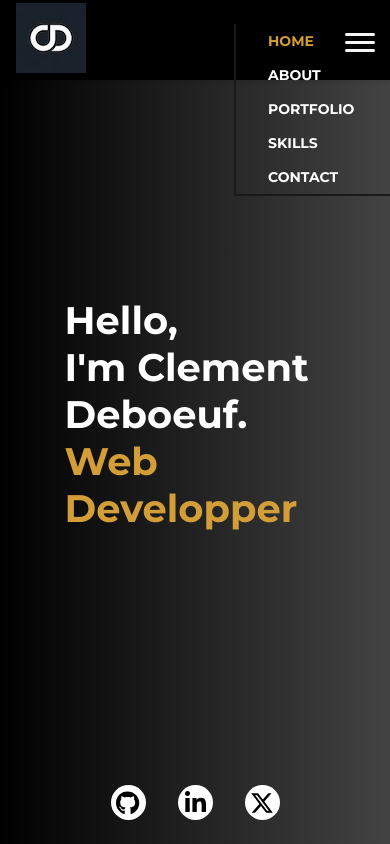
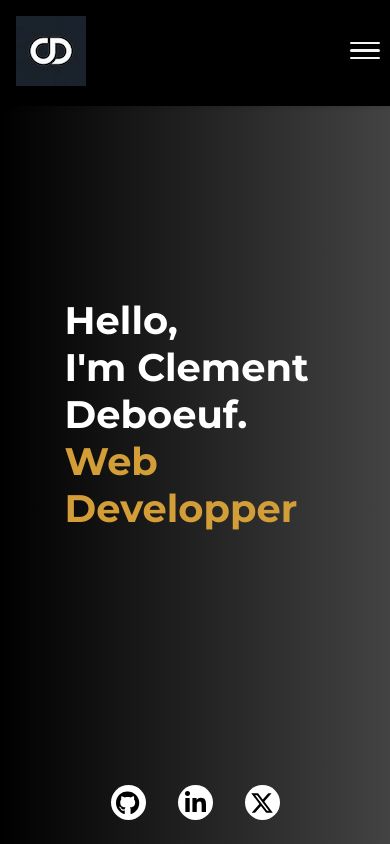
Before and after one commit to Clmt2707/Projet-8-Portfolio, a React (Create React App) app: page /contact in a window 390 px wide. Shown: the top 844 px of the page. Built offline with nearby package versions, Linux system fonts and the light colour scheme.

Commit message:
ajout menu hamburger

```diff
--- a/src/Layout/Header.jsx
+++ b/src/Layout/Header.jsx
@@ -9,19 +9,14 @@ import { useState } from "react";
 function Header() {
     //Gestion de l'état du menu hamburger
     const [isOpen, setIsOpen] = useState(false);
+
     //fonction de bascule de l"état
     const toggleMenu = () => {
       setIsOpen(!isOpen);
-      const nav = document.querySelector('.header__nav');
-      if(!isOpen) {
-        nav.classList.add('active');
-      } else {
-        nav.classList.remove('active');
-      }
     };
 
     //Réglages d'offset pour les liens en fonciton de la taille d'écran
-    const offset = window.innerWidth < 768 ? -70 : -100;
+    const offset = window.innerWidth < 768 ? -90 : -100;
 
     //Taille de logo en fonction de l'écran
     const image = window.innerWidth <768 ? SmallLogo : Logo;
@@ -34,22 +29,21 @@ function Header() {
             </a>
         </div>
         <nav className={`header__nav ${isOpen ? 'active' : ''}`}>
-          <div className="header__menu-toggle" onClick={toggleMenu}>
-            <div className={`header__menu-bar ${isOpen ? 'open' : ''}`}></div>
-            <div className={`header__menu-bar ${isOpen ? 'open' : ''}`}></div>
-            <div className={`header__menu-bar ${isOpen ? 'open' : ''}`}></div>
-          </div>
           <ul>
-            <li><Link activeClass="active" to="home" spy smooth offset={offset} duration={500}>Home</Link></li>
-            <li><Link activeClass="active" to="about" spy smooth offset={offset} duration={500}>About</Link></li>
-            <li><Link activeClass="active" to="portfolio" spy smooth offset={offset} duration={500}>Portfolio</Link></li>
-            <li><Link activeClass="active" to="skills" spy smooth offset={offset} duration={500}>Skills</Link></li>
-            <li><Link activeClass="active" to="contact" spy smooth offset={offset} duration={500}>Contact</Link></li>
+            <li><Link activeClass="active" to="home" spy smooth offset={offset} duration={500} onClick={() => setIsOpen(false)}>Home</Link></li>
+            <li><Link activeClass="active" to="about" spy smooth offset={offset} duration={500} onClick={() => setIsOpen(false)}>About</Link></li>
+            <li><Link activeClass="active" to="portfolio" spy smooth offset={offset} duration={500} onClick={() => setIsOpen(false)}>Portfolio</Link></li>
+            <li><Link activeClass="active" to="skills" spy smooth offset={offset} duration={500} onClick={() => setIsOpen(false)}>Skills</Link></li>
+            <li><Link activeClass="active" to="contact" spy smooth offset={offset} duration={500} onClick={() => setIsOpen(false)}>Contact</Link></li>
           </ul>
         </nav>
+        <div className={`header__menu-toggle ${isOpen ? 'active' : ''}`} onClick={toggleMenu}>
+            <div className="header__menu-bar"></div>
+            <div className="header__menu-bar"></div>
+            <div className="header__menu-bar"></div>
+          </div>
       </header>
     );
   }
 
-
 export default Header;
--- a/src/Layout/Header.scss
+++ b/src/Layout/Header.scss
@@ -47,67 +47,72 @@
             }
         }
     }
+&__menu-toggle {
+    display: none;
+    cursor: pointer;
+    padding: 10px;
+    position: absolute;
+    top: 25%;
+    right: 0;
+    z-index: 1100;
 
-
+    .header__menu-bar {
+      width: 30px;
+      height: 2.5px;
+      background-color: #f5f5f5;
+      border-radius: 10px;
+      margin: 5px 0;
+      transition: transform 0.3s ease;
+    }
+  }
 
   @media screen and (max-width: 768px) {
-        height: 80px;
+    &__menu-toggle {
+        display: block;
+    }
 
     &__nav {
         position: fixed;
-            width: 40%;
         top: 30%;
         right: 0;
         background-color: transparent;
         border-left: 2px solid #191919;
-            border-bottom: 2px solid #191919;
-            transition: transform 0.3s ease-in-out;
-           /* transform: translateY(-100%);*/
-           transform: translateX(0%);
-            z-index: -1;
+        padding-left: 5px;
+        width: 40%;
+        transition: transform 0.3s ease;
 
-            &.active {
-                transform: translateX(0);
-            }
+        max-height: 0;
+        overflow: hidden;
+        transition: max-height 0.3s ease;
 
         ul {
             flex-direction: column;
 
             li {
-                    padding: 0.5rem 1rem;
-                    font-size: 14px
+                margin: 5px 0;
+                font-size: 14px;
             }
+         }
+            //slide du menu de navigation
+        &.active {
+            max-height: 200px;
+            border-bottom: 2px solid #191919;
         }
     }
 
-        &__menu-toggle {
-            position: absolute;
-            top: 9px;
-            right: 15px;
-            cursor: pointer;
-            z-index: 999;
-
-            .header__menu-bar {
-                width: 30px;
-                height: 3px;
-                background-color: #f5f5f5;
-                border-radius: 10px;
-                margin-bottom: 5px;
-                transition: transform 0.3s ease-in-out;
-
-                &.open:nth-child(1) {
-                    transform: translateY(8px) rotate(45deg);
+    //rotation du burger
+    &.active {
+        .header__menu-bar:nth-child(1) {
+            transform: rotate(-45deg) translate(-5px, 6px);
         }
 
-                &.open:nth-child(2) {
+        .header__menu-bar:nth-child(2) {
             opacity: 0;
         }
 
-                &.open:nth-child(3) {
-                    transform: translateY(-8px) rotate(-45deg);
+        .header__menu-bar:nth-child(3) {
+            transform: rotate(45deg) translate(-5px, -6px);
         }
     }
   }
 }
-
-}
```
Lines whose indentation alone changed are shown as unchanged.
